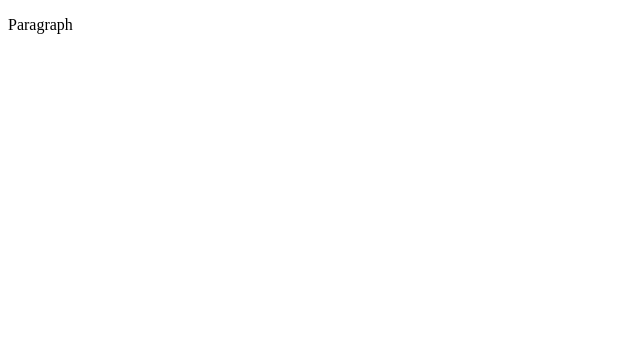
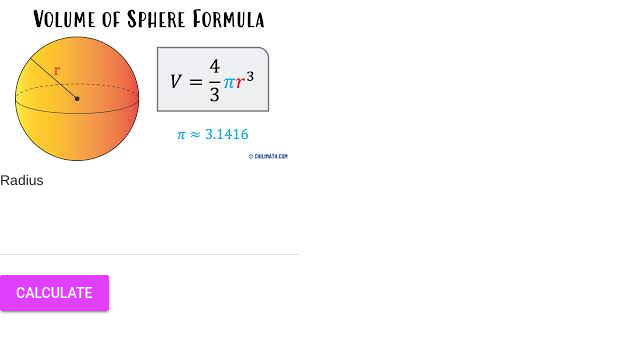
Before and after one commit to ICD2O-Digital-Tech-ShemS/Unit3-03-Test-Cases, a plain HTML site: page index.html in a window 1280 px wide. Shown: the whole page, without its empty margins (0-640 px from the left). Drawn offline with nearby package versions, Linux system fonts and the light colour scheme.

Commit message:
This is the calculation of the volume of a sphear

```diff
--- a/index.html
+++ b/index.html
@@ -1,9 +1,35 @@
 <!DOCTYPE html>
-<html>
+<html lang="en">
   <head>
-    <title>Title</title>
+    <meta charset="utf-8" />
+    <meta name="description" content="Volume of a sphere"/>
+    <meta name="keywords" content="immaculata, ics2o" />
+    <meta name="author" content="Shem Irekpita" />
+    <meta name="viewport" content="width=device-width, initial-scale=1.0" />
+    <link rel="stylesheet" href="https://fonts.googleapis.com/icon?family=Material+Icons" />
+    <link rel="stylesheet" href="https://code.getmdl.io/1.3.0/material.indigo-purple.min.css" />
+    <link rel="stylesheet" href="./css/style.css" />
+    <link rel="icon" type="image/png" sizes="180x190" href="./images/sphere.jpg">
+    <title> volume of a sphere</title>
   </head>
   <body>
-    <p>Paragraph</p>
+    <script src="./js/script.js"></script>
+    <img src="./images/sphere 2.jpg">
+     <form action="calculate()">
+          <p>Radius</p>
+          <div class="mdl-textfield mdl-js-textfield">
+            <input class="mdl-textfield__input" type="number" id="radius"/>
+          </div>
+        </form>
+<!-- Calculate Button -->
+        <button
+          class="mdl-button mdl-js-button mdl-button--raised mdl-js-ripple-effect mdl-button--accent"
+          onclick="calculate()">
+          Calculate
+        </button>
+
+        <div id="answers">
+          <div id="Volume"></div>
+        </div>
   </body>
 </html>
--- a/js/script.js
+++ b/js/script.js
@@ -1,5 +1,16 @@
 // Copyright (c) 2020 Mr. Coxall All rights reserved
 //
-// Created by: Mr. Coxall
-// Created on: Sep 2020
+// Created by: Shem Irekpita
+// Created on:Aipril 2025
 // This file contains the JS functions for index.html
+"use strict";
+    function calculate() {
+        // Get the input values
+        let radius = parseFloat(document.getElementById("radius").value);
+
+        // Calculate
+        let Volume =(4/3) * radius**3 * Math.PI;
+
+        // Display the results
+        document.getElementById("Volume").innerHTML = "Volume " + Volume.toFixed(2) + "cm";
+}
```
Also changed, not shown: images/sphere 2.jpg (added), images/sphere.jpg (added).
